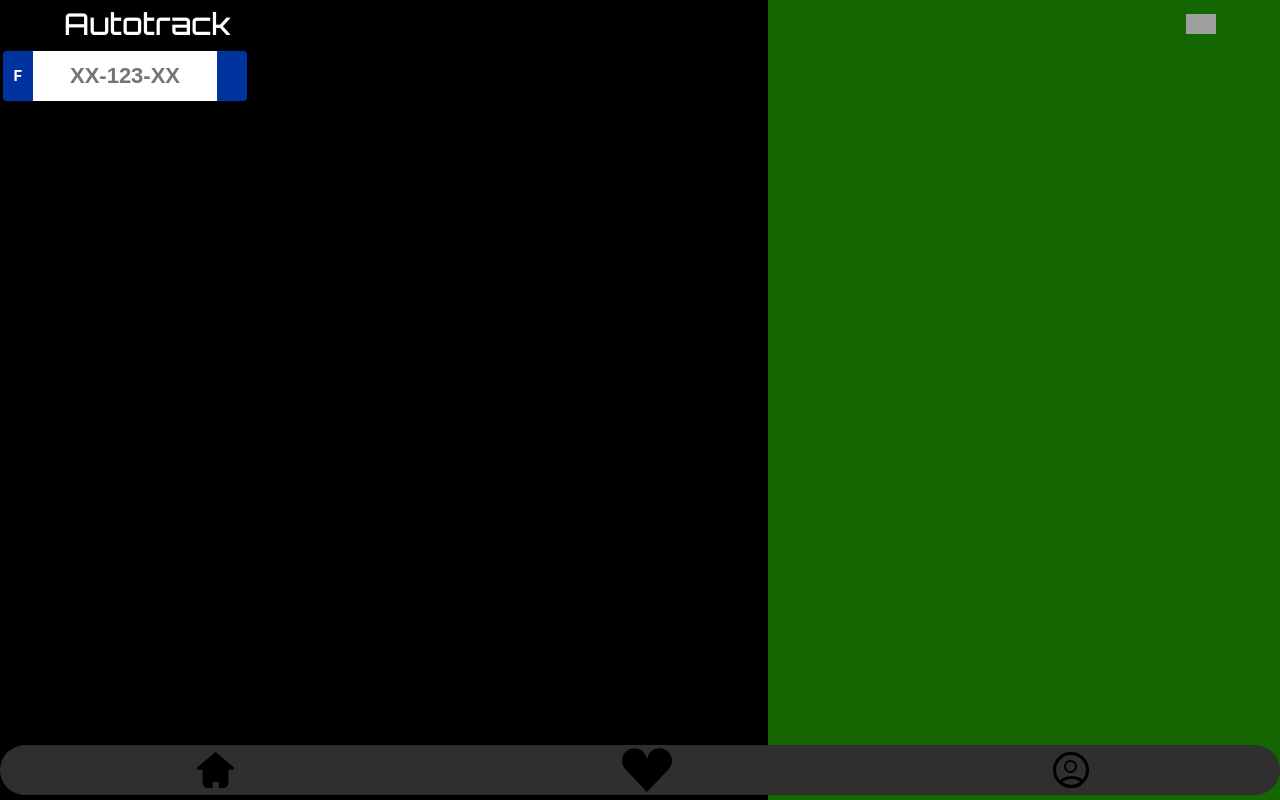
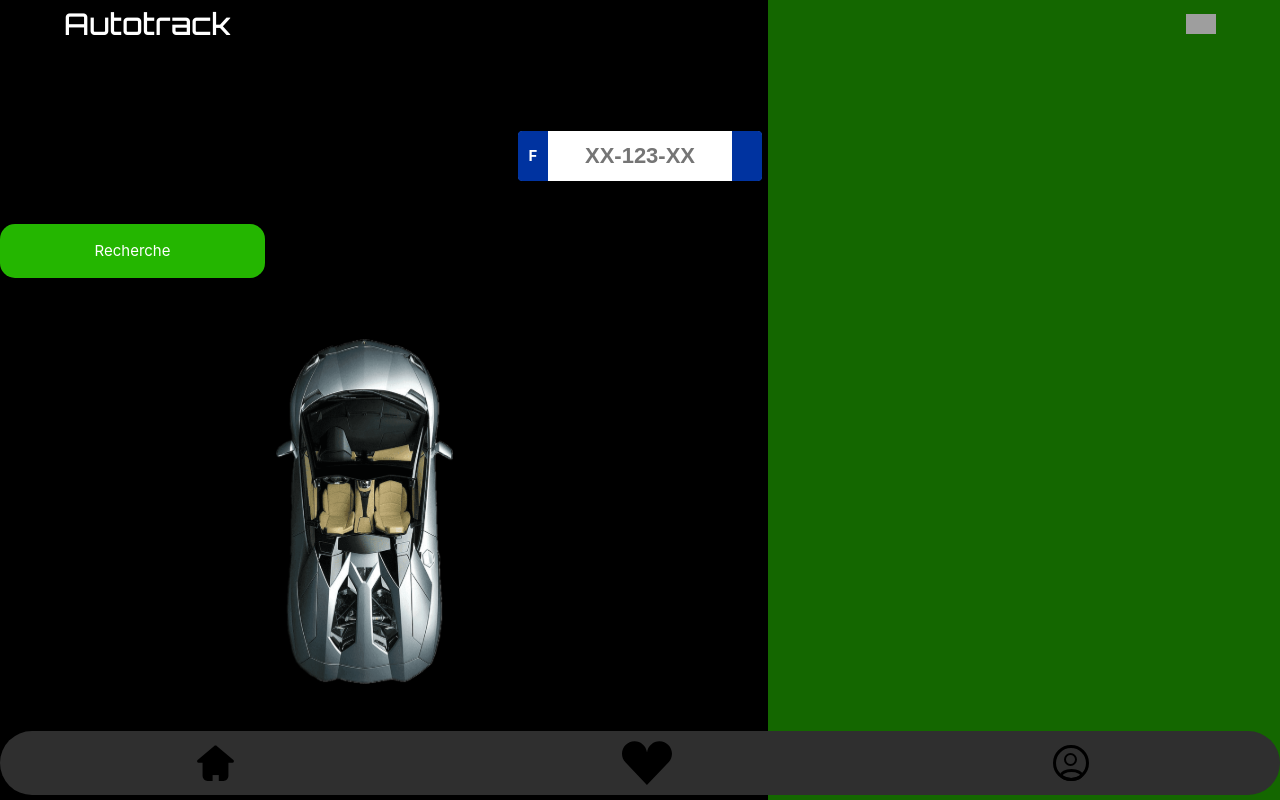
Before and after one commit to nathan74490/autoTrack, a Vue app: page / in a window 1280 px wide. Built offline with nearby package versions, Linux system fonts and the light colour scheme; grey boxes are pictures that could not be loaded.

Commit message:
sdfgrdgf

```diff
--- a/src/App.vue
+++ b/src/App.vue
@@ -1,39 +1,47 @@
 <script setup>
-import { RouterLink, RouterView } from 'vue-router'
+import { RouterView } from 'vue-router'
 import AppHeader from "@/AppHeader.vue"
 import AppFooter from "@/AppFooter.vue"
-
+import LicensePlateAndSearch from "@/views/LicensePlateAndSearch.vue"
 </script>
 
 <template>
   <header>
     <AppHeader></AppHeader>
   </header>
-  <nav id="search">
-    <RouterLink to="/"></RouterLink>
-  </nav>
+  <LicensePlateAndSearch></LicensePlateAndSearch>
+  <img id="imgCar" src="../src/components/icons/car.svg" alt="">
   <div id="greenBackground"></div>
 
-  <RouterView />
+  <RouterView></RouterView>
+
   <footer>
     <AppFooter></AppFooter>
   </footer>
 </template>
 
 <style scoped>
-#search{
-  position: relative;
+#imgCar {
+  position: absolute;
+  left: 15%;
+  bottom: 25%;
+  z-index: -1;
+  rotate: 90deg;
+  height: 177px;
+  width: 345px;
 }
+
 #greenBackground {
   position: absolute;
   top: 0;
   bottom: 0;
   left: 60vw;
   right: 0;
-  z-index: -1;
+  z-index: -2;
   background-color: rgba(36, 182, 0, 0.57);
   height: 100vh;
 }
+
 footer {
   position: fixed;
   bottom: 5px;
--- a/src/AppFooter.vue
+++ b/src/AppFooter.vue
@@ -15,6 +15,7 @@
     align-items: center;
     background-color: #2F2F2F;
     border-radius: 57px;
+    height: 64px;
 }
 #btnHome{
     width: 49.06px;
--- a/src/router/index.js
+++ b/src/router/index.js
@@ -1,4 +1,4 @@
-import LicensePlate from '@/views/LicensePlate.vue'
+import Search from '@/views/Search.vue'
 import { createRouter, createWebHistory } from 'vue-router'
 
 const router = createRouter({
@@ -6,13 +6,8 @@ const router = createRouter({
   routes: [
     {
       path: '/',
-      name: 'LicensePlate',
-      component: LicensePlate,
-    },
-    {
-      path: '/Search',
       name: 'Search',
-      component: () => import('@/views/Search.vue'),
+      component: Search,
     },
     {
       path: '/infoRecherche',
--- /dev/null
+++ b/src/views/LicensePlateAndSearch.vue
@@ -0,0 +1,35 @@
+
+<script setup>
+import LicensePlate from "@/views/LicensePlate.vue"
+import { RouterLink} from 'vue-router'
+</script>
+
+<template>
+    <div id="home">
+        <LicensePlate id="plateInput"></LicensePlate>
+        <nav id="search">
+            <RouterLink to="/"></RouterLink>
+        </nav>
+    </div>
+</template>
+
+
+<style>
+#search {
+    display: flex;
+    flex-direction: column;
+    justify-content: center;
+    align-items: center;
+}
+#plateInput{
+  align-self: center;
+}
+#home {
+    padding-top: 10vh;
+    width: 100vw;
+    display: flex;
+    flex-direction: column;
+    justify-content: center;
+    gap: 5vh;
+}
+</style>
--- a/src/views/Search.vue
+++ b/src/views/Search.vue
@@ -1,3 +1,17 @@
-<template></template>
+<template>
+    <div id="buttonSearch">Recherche</div>
+</template>
 <script></script>
-<style></style>
+<style>
+    #buttonSearch{
+        display: flex;
+        flex-direction: row;
+        justify-content: center;
+        align-items: center;
+        background-color: #24B600;
+        color: white;
+        width: 265px;
+        height: 54px;
+        border-radius: 15px;
+    }
+</style>
```
Also changed, not shown: src/components/icons/car.svg (renamed from src/components/icons/car (1).svg).
